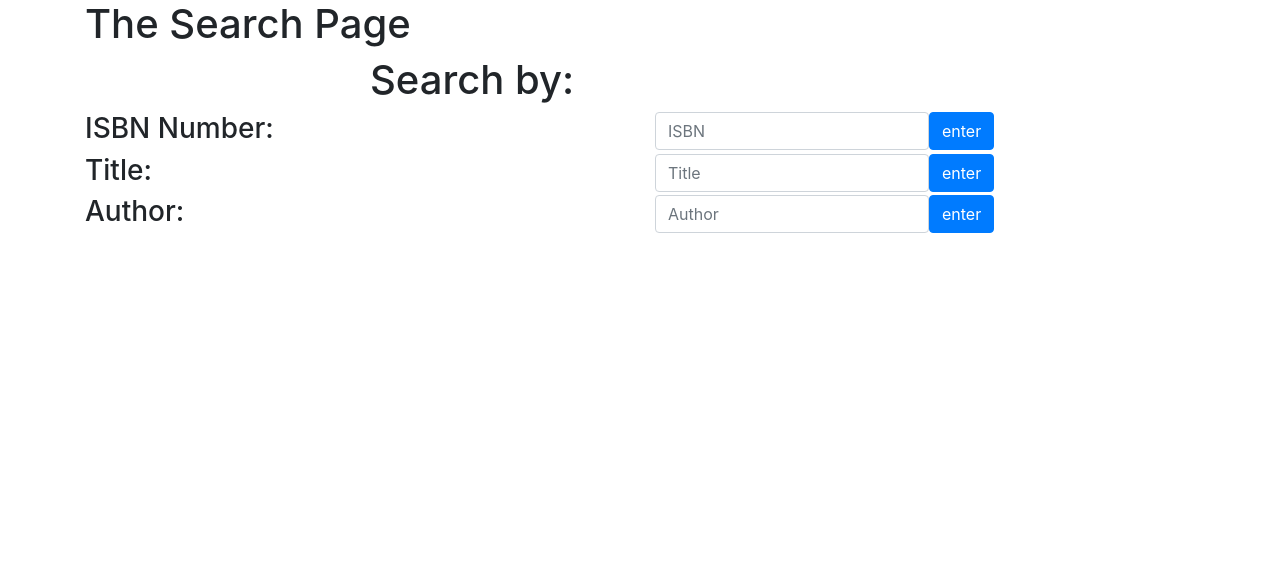
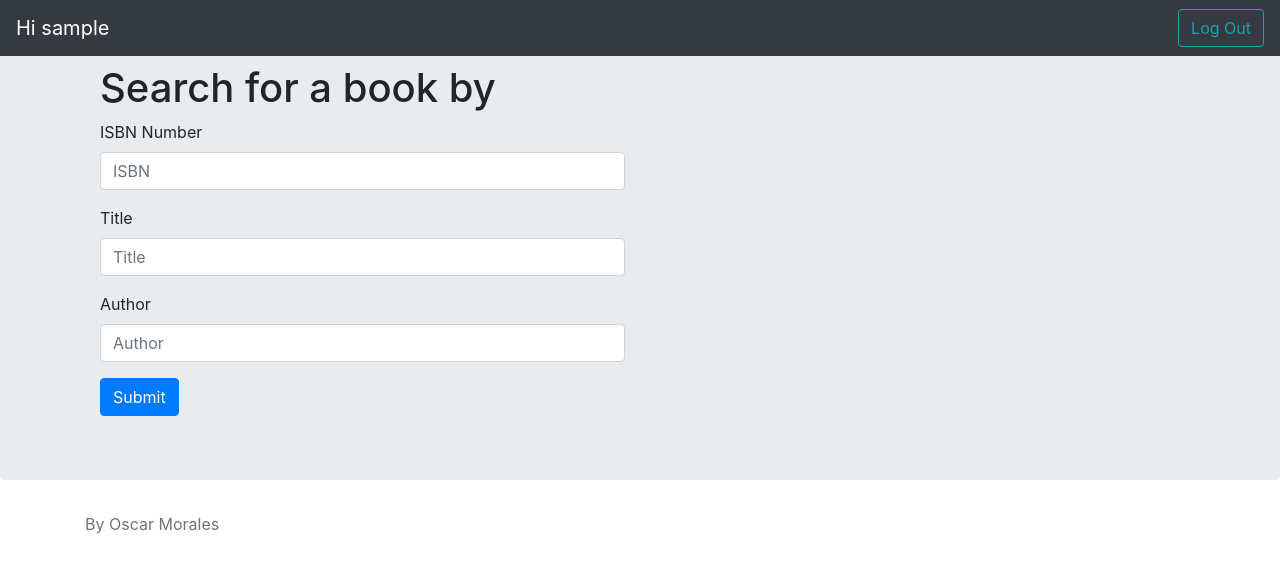
Before and after one commit to OscarMorales77/book-reviews, a Flask app: template templates/search.html in a window 1280 px wide. Shown: the top 573 px of the page. Run offline with Flask 2, Linux system fonts and the light colour scheme; the template is opened without the code that fills it: most values are stand-ins (such as "Sample title", 1, 10 or a date in 2020); some libraries are stand-ins or nearby versions.

Commit message:
Update method of verifacation with sessions proxy

```diff
--- a/application.py
+++ b/application.py
@@ -53,13 +53,6 @@ def query_results(query, m_type):
         if len(values) == 0:
             return "Sorry no Results!"
 
-        # results = ""
-        # for row in values:
-        #     # different methods to get columns  either by "[i]" or the ".colName"
-        #     results = results + "\n" + f"{row[0]} | {row[1]} | {row.author} | {row.year}"
-        #
-        # return results
-
         return render_template("results.html", num_results=len(values), values=values)
 
 
@@ -69,19 +62,22 @@ def search():
         isbn = request.form.get("isbn")
         title = request.form.get("title")
         author = request.form.get("author")
-        if isbn is not None and len(isbn) != 0:
 
+        if len(isbn) != 0 and len(title) == 0 and len(author) == 0:
+            print("isb search")
             return query_results(isbn, "isbn")
-        elif title is not None and len(title) != 0:
-
+        elif len(title) != 0 and (len(author) == 0 and len(isbn) == 0):
+            print("title search")
             return query_results(title, "title")
-        elif author is not None and len(author) != 0:
-
+        elif len(author) != 0 and (len(title) == 0 and len(isbn) == 0):
+            print("author search")
             return query_results(author, "author")
         else:
-            return "No Results, sorry!"
-
-    return render_template("search.html")
+            return "Sorry, only one input field must be submitted"
+    elif request.method=="GET" and "user" in session.keys() and session[session["user"]]:
+        return render_template("search.html", user_name=session["user"])
+    else:
+        return "Sorry you must log in to perform a search!"
 
 
 @app.route("/register", methods=["POST"])
@@ -96,6 +92,7 @@ def hello():
 
 @app.route("/verify", methods=["POST"])
 def verify():
+
     username = request.form.get("username")
     password = request.form.get("password")
     sql_command = f"select username, password from users where LOWER(username)=LOWER('{username}') AND LOWER(password)=LOWER('{password}')"
@@ -107,9 +104,9 @@ def verify():
     if len(values) == 1 and username == values[0][0] and password == values[0][1]:
         session[username] = True
         session["user"] = username
-        return "You are logged in!"
+        return render_template("search.html", user_name=username)
 
-    return "You are not registered"
+    return "You are not registered!"
 
 
 @app.route("/secret")
@@ -162,13 +159,15 @@ def book_page(isbn):
 def review_page():
     comments = request.form.get("comments")
     rating = request.form.get("rating")
-    isbn=request.form.get("isbn")
+    isbn = request.form.get("isbn")
     print(f"select * from books where isbn='{isbn}' and username='{session['user']}'")
-    value=db.execute(f"select * from ratings where isbn='{isbn}' and username='{session['user']}'").fetchall()
+    value = db.execute(f"select * from ratings where isbn='{isbn}' and username='{session['user']}'").fetchall()
     print(value)
-    if len(value)==1:
+    if len(value) == 1:
         return "Sorry you have already submitted a review for this book"
-    print(f"INSERT INTO ratings (rating, isbn, username, comments) VALUES ({rating},'{isbn}','{session['user']}', '{comments}')")
-    db.execute(f"INSERT INTO ratings (rating, isbn, username, comments) VALUES ({rating},'{isbn}','{session['user']}', '{comments}')")
+    print(
+        f"INSERT INTO ratings (rating, isbn, username, comments) VALUES ({rating},'{isbn}','{session['user']}', '{comments}')")
+    db.execute(
+        f"INSERT INTO ratings (rating, isbn, username, comments) VALUES ({rating},'{isbn}','{session['user']}', '{comments}')")
     db.commit()
     return "Review submitted"
--- a/templates/layout.html
+++ b/templates/layout.html
@@ -12,7 +12,20 @@
 </head>
 <body>
 {% block body %}
+
 {% endblock %}
 
+
+<!-- Optional JavaScript -->
+<!-- jQuery first, then Popper.js, then Bootstrap JS -->
+<script src="https://code.jquery.com/jquery-3.2.1.slim.min.js"
+        integrity="sha384-KJ3o2DKtIkvYIK3UENzmM7KCkRr/rE9/Qpg6aAZGJwFDMVNA/GpGFF93hXpG5KkN"
+        crossorigin="anonymous"></script>
+<script src="https://cdnjs.cloudflare.com/ajax/libs/popper.js/1.12.9/umd/popper.min.js"
+        integrity="sha384-ApNbgh9B+Y1QKtv3Rn7W3mgPxhU9K/ScQsAP7hUibX39j7fakFPskvXusvfa0b4Q"
+        crossorigin="anonymous"></script>
+<script src="https://maxcdn.bootstrapcdn.com/bootstrap/4.0.0/js/bootstrap.min.js"
+        integrity="sha384-JZR6Spejh4U02d8jOt6vLEHfe/JQGiRRSQQxSfFWpi1MquVdAyjUar5+76PVCmYl"
+        crossorigin="anonymous"></script>
 </body>
 </html>
--- a/templates/search.html
+++ b/templates/search.html
@@ -2,48 +2,63 @@
 {% block title_page %} Search Query {% endblock %}
 
 {% block body %}
-<div class="container">
-    <h1>The Search Page</h1>
+<nav class="navbar navbar-expand-md navbar-dark fixed-top bg-dark">
+		<span class="navbar-brand ">Hi {{user_name}}</span>
+		<div class="collapse navbar-collapse" id="navbarCollapse">
+			<div class="navbar-nav mr-auto">
 
-    <div class="row">
-        <div class="col-3"></div>
-        <h1 class="col-6">Search by:</h1>
-        <div class="col3"></div>
-    </div>
-
-    <div class="row">
-        <h3 class="col"> ISBN Number: </h3>
-        <div class="col">
-            <form action="/search" class="form-inline" method="POST">
-                 <input class="form-control" type="text" name="isbn" placeholder="ISBN"><br>
-                <button class="btn btn-primary">enter</button>
-            </form>
-
-        </div>
-
-    </div>
-
-    <div class="row">
-        <h3 class="col"> Title:</h3>
-        <div class="col">
-            <form action="/search" class="form-inline" method="POST">
-                 <input class="form-control" type="text" name="title" placeholder="Title"><br>
-                <button class="btn btn-primary">enter</button>
-            </form>
-
-        </div>
-
-    </div>
-    <div class="row">
-        <h3 class="col"> Author:</h3>
-        <div class="col">
-            <form action="/search" class="form-inline" method="POST">
-                 <input class="form-control" type="text" name="author" placeholder="Author"><br>
-                <button class="btn btn-primary">enter</button>
-            </form>
-
-        </div>
+			</div>
 
 
-    </div>
+			<form class="form-inline mt-2 mt-md-0"  action="/logout"  method="POST">
+
+				<button class="btn btn-outline-info my-2 my-sm-0 " type="submit">Log Out</button>
+			</form>
+		</div>
+	</nav>
+
+
+	<!-- Main jumbotron for a primary marketing message or call to action -->
+	<div class="jumbotron">
+		<div class="container">
+			<h1 class="col-6">Search for a book by</h2>
+
+				<div class="col-6">
+					<form action="/search"  method="POST" >
+						<div class="form-group">
+							<label >ISBN Number</label>
+							<input type="text" class="form-control" name="isbn" placeholder="ISBN" >
+						</div>
+						<div class="form-group">
+							<label > Title</label>
+							<input type="text" class="form-control" name="title" placeholder="Title" >
+						</div>
+						<div class="form-group">
+							<label > Author</label>
+							<input type="text" class="form-control" name="author" placeholder="Author" >
+						</div>
+
+						<button type="submit" class="btn btn-primary">Submit</button>
+					</form>
+				</div>
+
+
+			</div>
+		</div>
+
+		<div class="container">
+
+		</div> <!-- /container -->
+
+		<footer class="footer">
+			<div class="container">
+				<span class="text-muted">By Oscar Morales</span>
+			</div>
+		</footer>
+
+
+
+
+
+
 {% endblock %}
```
Also changed, not shown: templates/index.html (+1 -13 lines), templates/results.html (+5 -12 lines).
